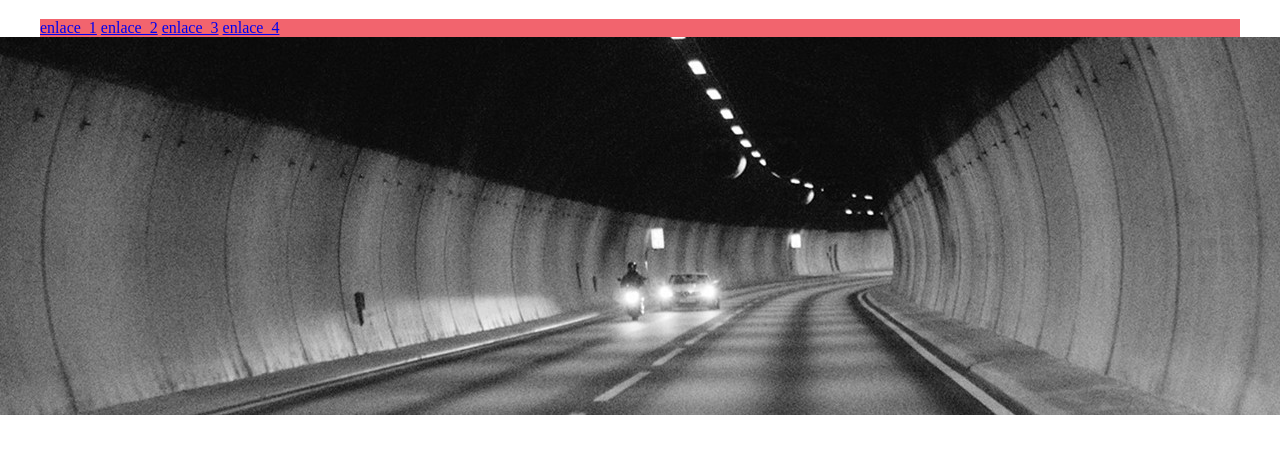
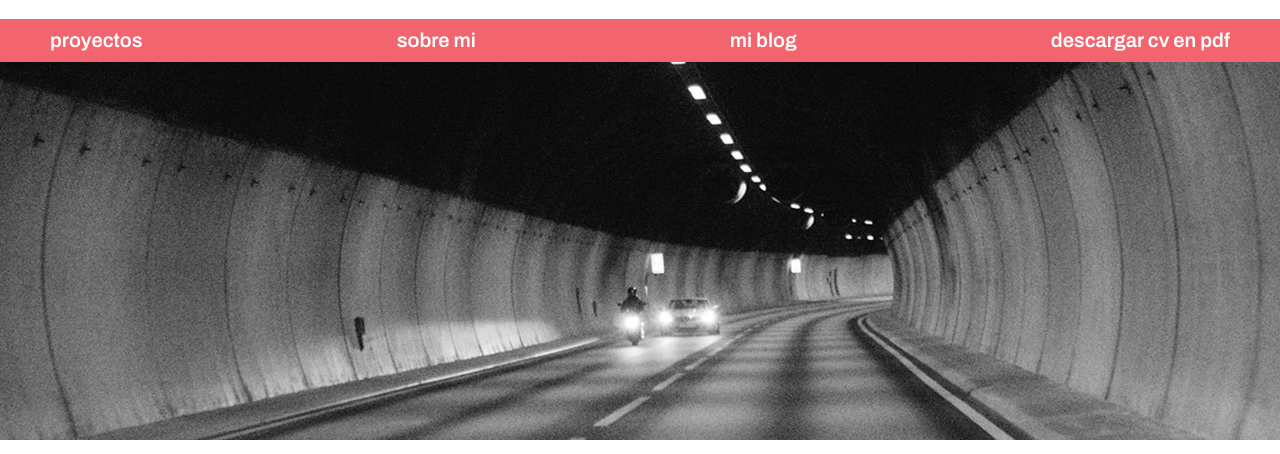
Before and after one commit to OctavioAS/portafolio_loas, a plain HTML site: page index.html in a window 1280 px wide. Shown: the part 101-555 px from the top of the page. Drawn offline with Linux system fonts and the light colour scheme; a web font is replaced by a local one.

Commit message:
portfolio_version_4_barra_de_navegacion_concluida

```diff
--- a/css/styles.css
+++ b/css/styles.css
@@ -3,7 +3,8 @@
     --blueLoas:#00B0F0;
     --greenLoas: #36D266;
     --purpleLoas: #7030A0;
-    --blackLoas: #0000;
+    --oscuro: #0000;
+    --whiteLoas:#ffff;
 }
 html{
     font-size: 62.5%;
@@ -27,12 +28,30 @@ body{
     font-weight: 600;
 }
 
+.navegacion-bg{
+    background-color: var(--mainLoas);
+}
+
 .navegacion-principal {
-    background-color: var(--mainLoas);
-
+    display: flex;
+    justify-content: space-between;
 }
 
 .contenedor {
     width: 120rem;
     margin: 0 auto;
 }
+
+.navegacion-principal a {
+    color:var(--whiteLoas);
+    text-decoration: none;
+    font-size: 2rem;
+    font-family: 'Archivo', sans-serif;
+    font-weight: bold;
+    padding: 1rem;
+}
+
+.navegacion-principal a:hover {
+    background-color: var(--blueLoas);
+    color: black;
+}
--- a/index.html
+++ b/index.html
@@ -30,12 +30,14 @@
         <h1 class="titulo">bienvenido</h1>
     </header>
 
-    <nav class="navegacion-principal contenedor">
-        <a href="#">enlace_1</a>
-        <a href="#">enlace_2</a>
-        <a href="#">enlace_3</a>
-        <a href="#">enlace_4</a>
-    </nav>
+    <div class="navegacion-bg">
+        <nav class="navegacion-principal contenedor">
+            <a href="#">proyectos</a>
+            <a href="#">sobre mi</a>
+            <a href="#">mi blog</a>
+            <a href="#">descargar cv en pdf</a>
+        </nav>
+    </div>
 
     <img src="images/image_1.jpg">
 
```
